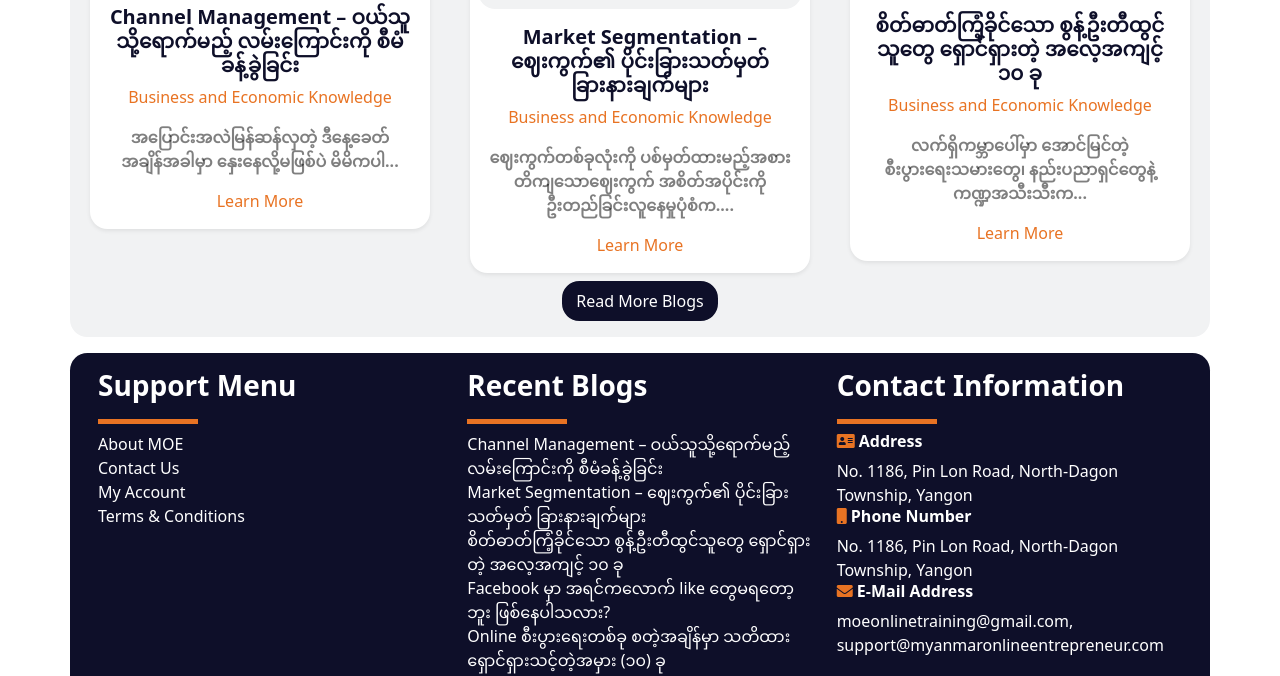
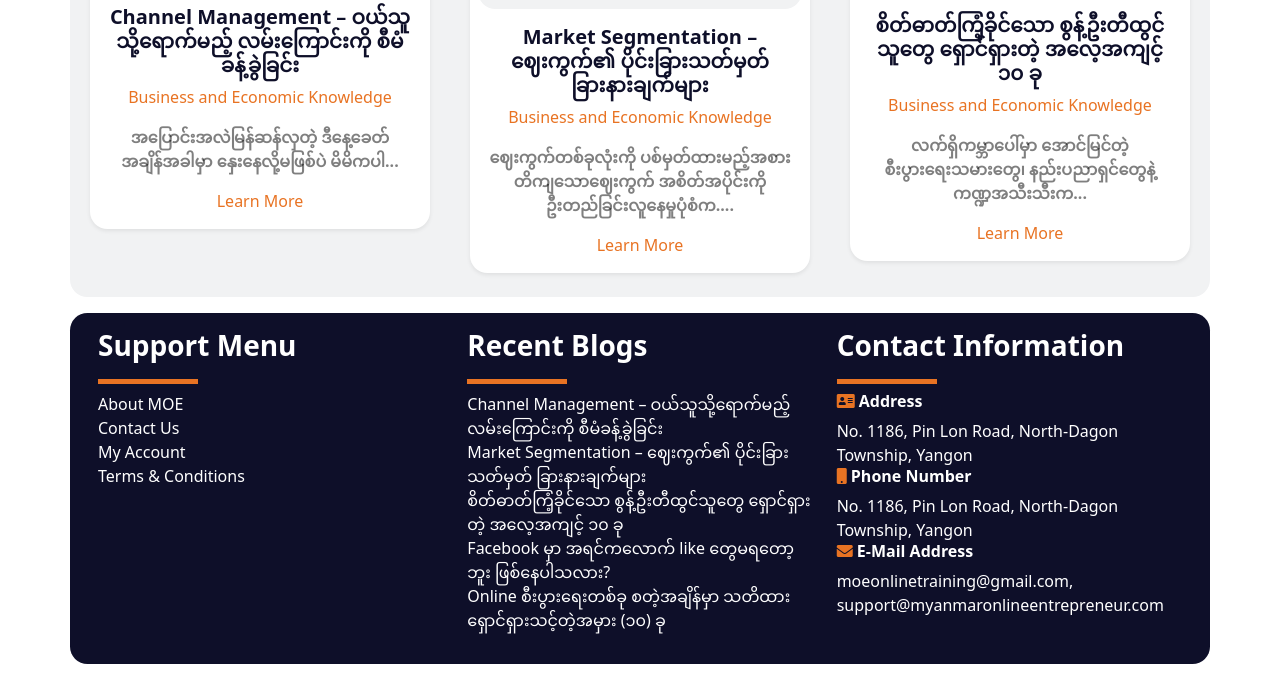
Before and after one commit to aungkyawhtwe1998/moe, a website: page blog.html in a window 1280 px wide. Shown: the part 1430-2106 px from the top of the page. Drawn offline with nearby package versions, Linux system fonts and the light colour scheme.

Commit message:
github page fix 11

```diff
--- a/blog.html
+++ b/blog.html
@@ -239,9 +239,7 @@
             </div>
         </div>
     </div>
-    <div class="d-flex justify-content-center align-items-center">
-        <button class="btn btn-primary">Read More Blogs</button>
-    </div>
+
 </div>
 <!-- Footer -->
 <div class="container bg-primary rounded mt-3">
```
